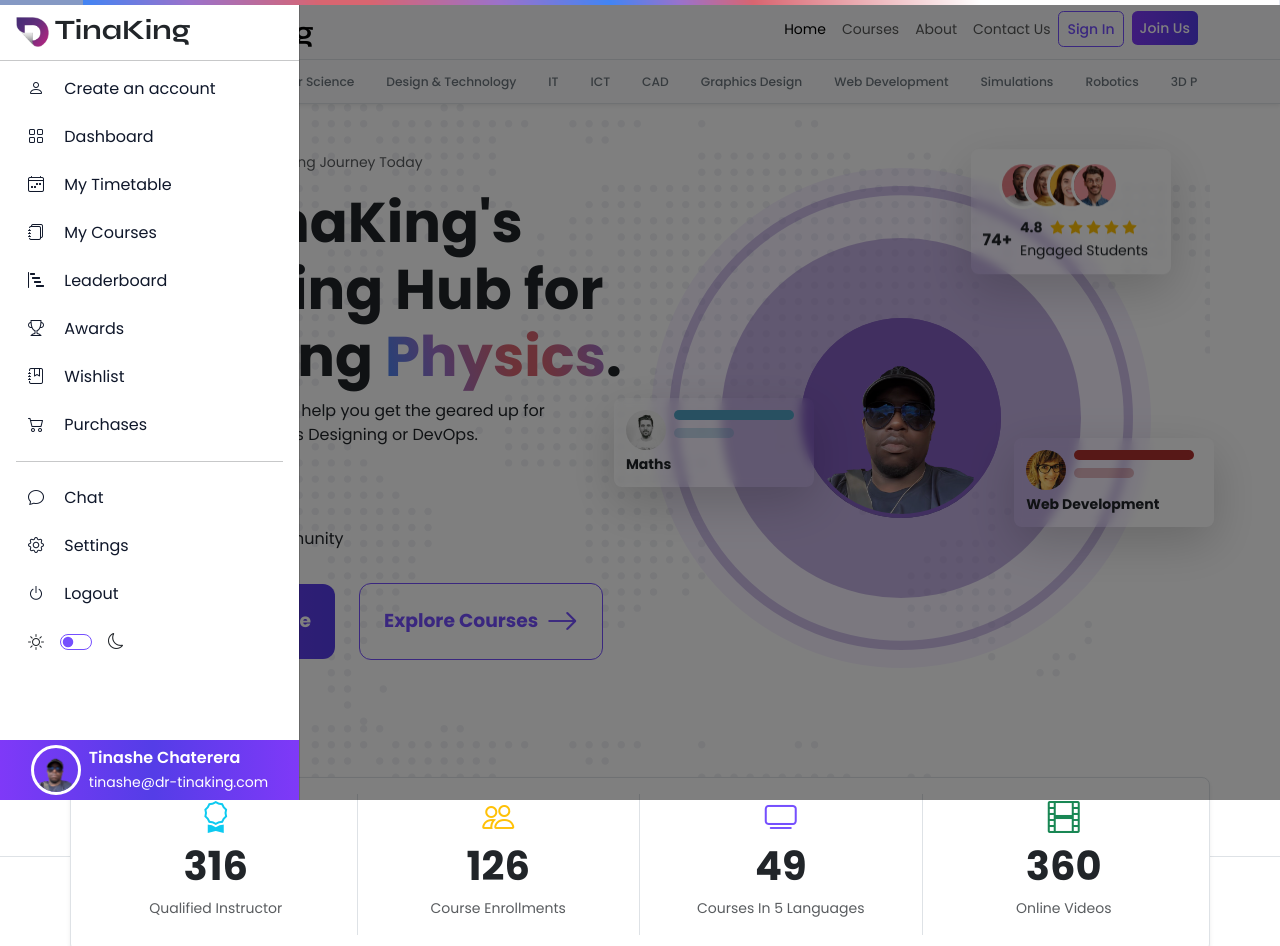
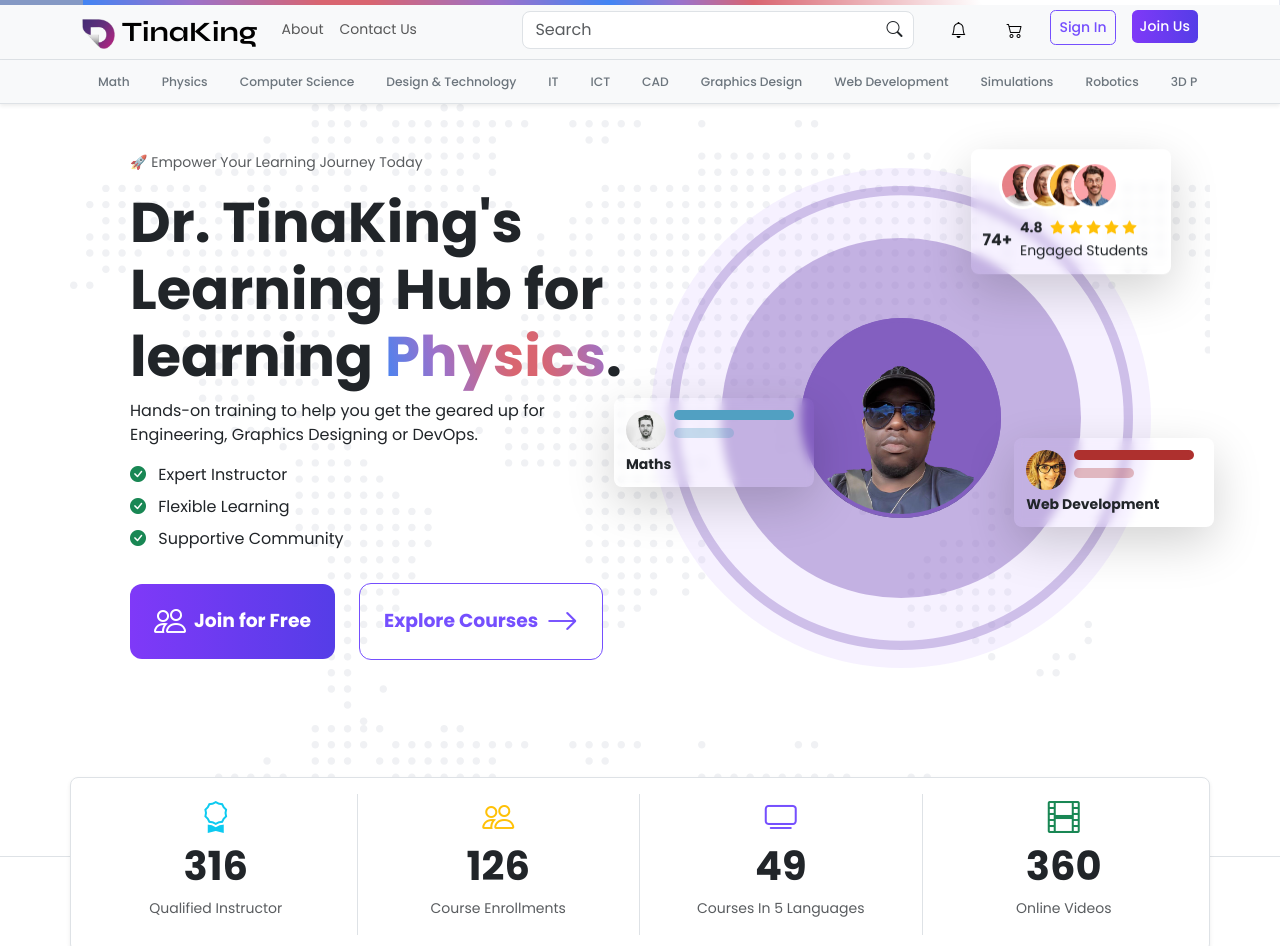
Before and after one commit to tinachats/educational_site, a website: page index.html in a window 1280 px wide. Shown: the top 946 px of the page. Drawn offline with nearby package versions, Linux system fonts and the light colour scheme; some packages are replaced by stand-ins of ours.

Commit message:
Navbar adjustments

```diff
--- a/assets/css/components/buttons.css
+++ b/assets/css/components/buttons.css
@@ -152,6 +152,10 @@
     line-height: 0;
 }
 
+.nav-link.btn-icon-circle {
+    font-size: 1rem;
+}
+
 .btn-icon-circle:hover {
     background-color: var(--light-app-color);
     color: var(--app-color);
--- a/assets/css/components/navbar.css
+++ b/assets/css/components/navbar.css
@@ -16,6 +16,11 @@
     padding-bottom: 0;
 }
 
+.navbar-nav {
+    display: flex !important;
+    flex-basis: auto;
+}
+
 .navbar .navbar-brand{
     object-fit: contain;
 }
@@ -30,6 +35,23 @@
 
 .navbar .btn {
     font-size: var(--text-sm);
+}
+
+.navbar.main-nav .search-form {
+    position: relative;
+    width: 400px;
+}
+
+.navbar.main-nav .search-form>input {
+    border-radius: 0.5rem;
+}
+
+.navbar.main-nav .search-form>i.search-icon {
+    position: absolute;
+    top: 50%;
+    transform: translateY(-50%);
+    right: 5%;
+    font-size: 1rem;
 }
 /* /.Main Nav */
 
--- a/index.html
+++ b/index.html
@@ -239,38 +239,66 @@
             <!-- Navbar -->
             <nav class="navbar main-nav navbar-expand-lg bg-body-tertiary border-bottom">
                 <div class="container">
-                    <a class="btn-icon-circle fw-bold mt-2 me-3"  data-bs-toggle="offcanvas" href="#sidebar-menu" role="button" aria-controls="sidebar-menu">
-                        <i class="bi-list"></i>
-                    </a>
+                    <!-- Toggle Side Menu Button -->
+                    <div class="d-inline-flex d-md-none">
+                        <a class="btn-icon-circle fw-bold mt-2 me-3"  data-bs-toggle="offcanvas" href="#sidebar-menu" role="button" aria-controls="sidebar-menu">
+                            <i class="bi-list"></i>
+                        </a>
+                    </div>
+                    <!-- /. Toggle Side Menu Button -->
+
+                    <!-- Logo -->
                     <a class="navbar-brand app-logo" href="/">
                         <img src="assets/images/app/dr-tinaking-icon-logo.png" alt="Dr. TinaKing logo" width="33" height="30">
-                        <span class="d-none d-md-inline-block">TinaKing</span>
+                        <span class="d-none d-md-inline-flex">TinaKing</span>
                     </a>
-                    <button class="navbar-toggler" type="button" data-bs-toggle="collapse" data-bs-target="#navbarSupportedContent" aria-controls="navbarSupportedContent" aria-expanded="false" aria-label="Toggle navigation">
-                        <span class="navbar-toggler-icon"></span>
-                    </button>
-                    <div class="collapse navbar-collapse" id="navbarSupportedContent">
-                        <ul class="navbar-nav ms-auto mb-2 mb-lg-0">
-                        <li class="nav-item">
-                            <a class="nav-link active" aria-current="page" href="#">Home</a>
-                        </li>
-                        <li class="nav-item">
-                            <a class="nav-link" href="#">Courses</a>
-                        </li>
+                    <!-- /.Logo -->
+
+                    <!-- Left-Side Nav Elements -->
+                    <ul class="d-none d-md-inline-flex navbar-nav me-auto mb-2 mb-lg-0">
                         <li class="nav-item">
                             <a class="nav-link" href="#">About</a>
                         </li>
                         <li class="nav-item">
                             <a class="nav-link" href="#">Contact Us</a>
                         </li>
-                        <li class="nav-item">
-                            <a class="nav-link btn btn-sm btn-outline-primary" href="/login.html" role="button">Sign In</a>
-                        </li>
-                        <li class="nav-item">
-                            <a class="nav-link btn btn-sm btn-primary ms-2" href="/register.html" role="button">Join Us</a>
-                        </li>
+                    </ul>
+                    <!-- /.Left-Side Nav Elements -->
+
+                    <!-- Search Form -->
+                    <form class="search-form d-md-flex d-none position-relative me-3" role="search">
+                        <input class="form-control me-2" type="search" placeholder="Search" aria-label="Search">
+                        <i class="bi-search search-icon"></i>
+                    </form>
+                    <!-- /.Search Form -->
+
+                    <!-- Right-Side Nav Elements -->
+                    <div class="d-flex align-items-center">
+                        <ul class="navbar-nav ms-auto mb-2 mb-lg-0">
+                            <li class="d-inline-flex d-md-none nav-item me-3">
+                                <a class="nav-link btn-icon-circle fw-bold">
+                                    <i class="bi-search"></i>
+                                </a>
+                            </li>
+                            <li class="nav-item me-3">
+                                <a class="nav-link btn-icon-circle fw-bold">
+                                    <i class="bi-bell"></i>
+                                </a>
+                            </li>
+                            <li class="nav-item me-3">
+                                <a class="nav-link btn-icon-circle fw-bold">
+                                    <i class="bi-cart2"></i>
+                                </a>
+                            </li>
+                            <li class="nav-item me-3">
+                                <a class="nav-link btn btn-sm btn-outline-primary" href="/login.html" role="button">Sign In</a>
+                            </li>
+                            <li class="nav-item">
+                                <a class="nav-link btn btn-sm btn-primary" href="/register.html" role="button">Join Us</a>
+                            </li>
                         </ul>
                     </div>
+                    <!-- /.Right-Side Nav Elements -->
                 </div>
             </nav>
             <!-- /.Navbar -->
@@ -279,7 +307,7 @@
             <div class="nav-scroller bg-body-tertiary shadow-sm border-bottom">
                 <div class="container">
                     <nav class="nav" aria-label="Secondary navigation">
-                        <a class="nav-link active" href="#">
+                        <a class="nav-link" href="#">
                             <small class="text-capitalize">Math</small>
                         </a>
                         <a class="nav-link" href="#">
@@ -1965,7 +1993,7 @@
     </main>
 
     <!-- Side Menu -->
-    <div class="sidebar-menu offcanvas offcanvas-start show" tabindex="-1" id="sidebar-menu" aria-labelledby="sidebar-menu-label">
+    <div class="sidebar-menu offcanvas offcanvas-start" tabindex="-1" id="sidebar-menu" aria-labelledby="sidebar-menu-label">
         <div class="offcanvas-header py-0">
             <a class="navbar-brand app-logo" href="/">
                 <img src="assets/images/app/dr-tinaking-icon-logo.png" alt="Dr. TinaKing logo" width="33" height="30">
```
